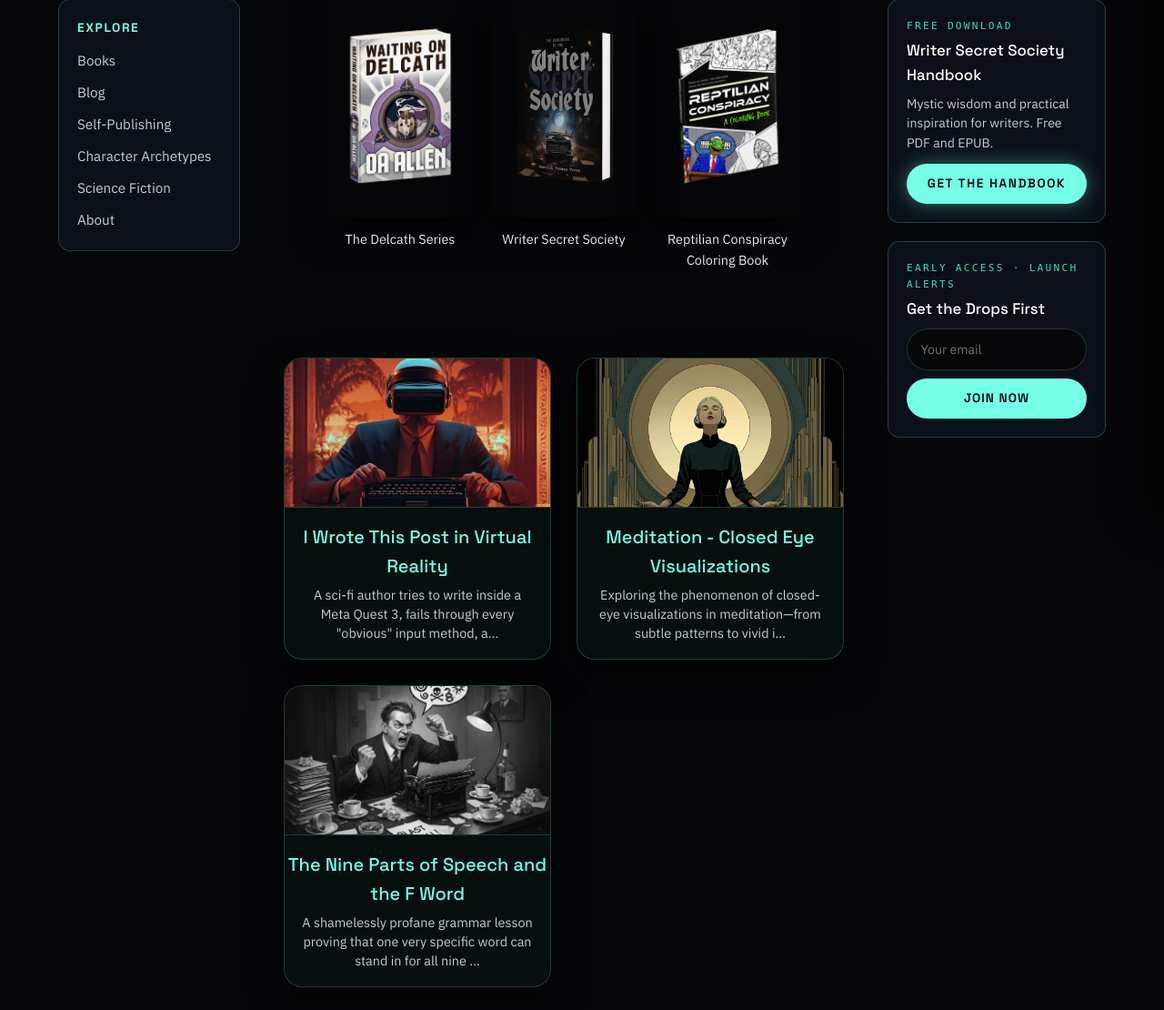
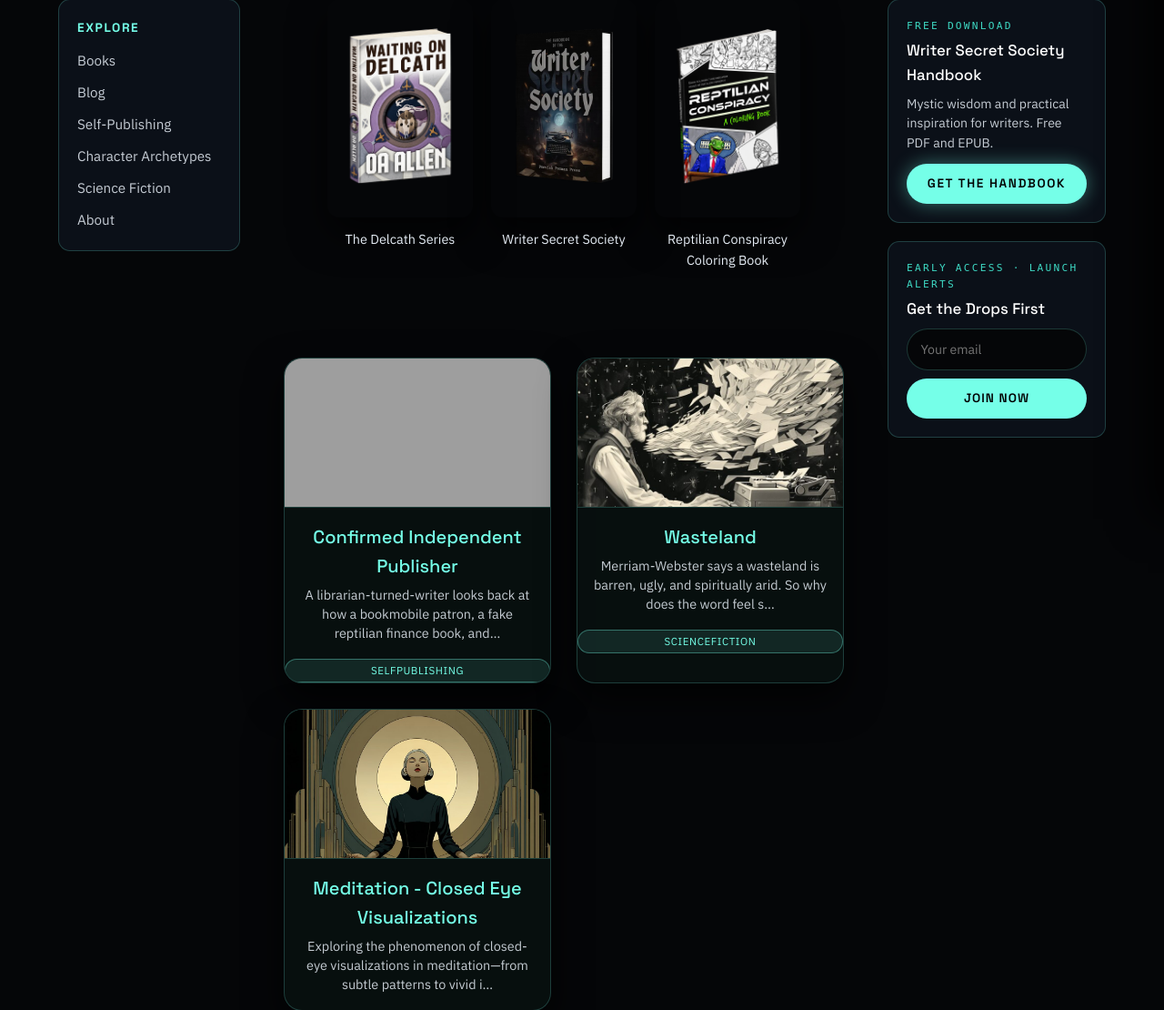
Before and after one commit to bzuley/peevishpenman, a PHP site: page / in a window 1280 px wide. Shown: the part 230-1340 px from the top of the page at 91% size. Run offline with PHP 8.4, Linux system fonts and the light colour scheme; grey boxes are pictures that could not be loaded.

Commit message:
Show tags on blog cards and fix homepage post ordering (#53)
- Render each post's tags as pills on blog cards in the homepage
  preview, the full blog index, and the tag-filtered listing (none
  of the three templates previously output the tags field at all).
- Add matching .bp-tags/.bp-tag styling in main.css.
- Add an 'added' frontmatter field (site-recency date, separate from
  each post's own editorial 'date') and sort blog listings by it, so
  newly-added posts always surface on the homepage regardless of
  their in-content date. Posts without an explicit 'added' value
  fall back to their 'date'.


Claude-Session: https://claude.ai/code/session_01423s2rtGhS2g8Aitv8A8Ra

Co-authored-by: Claude <noreply@anthropic.com>

```diff
--- a/blog-config.php
+++ b/blog-config.php
@@ -53,6 +53,15 @@ function ppm_get_blog_posts() {
                     $meta['tags'] = [];
                 }
 
+                // 'added' is when the post was added to the site, used to
+                // decide display order/recency. It defaults to 'date' (the
+                // post's own editorial date) for posts that don't set it.
+                if (preg_match("/'added'\s*=>\s*'([^']+)'/", $array_string, $m)) {
+                    $meta['added'] = $m[1];
+                } elseif (!empty($meta['date'])) {
+                    $meta['added'] = $meta['date'];
+                }
+
                 if (!empty($meta['slug']) && !empty($meta['title']) && !empty($meta['date'])) {
                     $blog_items[] = $meta;
                 }
@@ -60,7 +69,7 @@ function ppm_get_blog_posts() {
         }
 
         usort($blog_items, function($a, $b) {
-            return strtotime($b['date']) <=> strtotime($a['date']);
+            return strtotime($b['added']) <=> strtotime($a['added']);
         });
     }
 
--- a/blogs/closed-eye-visualizations.php
+++ b/blogs/closed-eye-visualizations.php
@@ -4,7 +4,8 @@ $post_meta = [
   'slug'    => 'closed-eye-visualizations',
   'title'   => 'Meditation - Closed Eye Visualizations',
   'excerpt' => 'Exploring the phenomenon of closed-eye visualizations in meditation—from subtle patterns to vivid imagery. A personal account of CEVs, their neuroscience, and their role in inner alchemy.',
-  'date'    => '2024-12-20'
+  'date'    => '2024-12-20',
+  'added'   => '2026-08-25'
 ];
 ?>
 <!DOCTYPE html>
--- a/blogs/confirmed-independent-publisher.php
+++ b/blogs/confirmed-independent-publisher.php
@@ -5,6 +5,7 @@ $post_meta = [
   'title'   => 'Confirmed Independent Publisher',
   'excerpt' => 'A librarian-turned-writer looks back at how a bookmobile patron, a fake reptilian finance book, and five years of false starts led to becoming a confirmed independent publisher.',
   'date'    => '2016-06-01',
+  'added'   => '2026-08-28',
   // Comma-separated tags, e.g. 'selfpublishing, sciencefiction'.
   // Powers the quicklink buttons on index.php (see /blog-tag.php).
   'tags'    => 'selfpublishing'
--- a/blogs/i-wrote-this-post-in-vr.php
+++ b/blogs/i-wrote-this-post-in-vr.php
@@ -4,7 +4,8 @@ $post_meta = [
   'slug'    => 'i-wrote-this-post-in-vr',
   'title'   => 'I Wrote This Post in Virtual Reality',
   'excerpt' => 'A sci-fi author tries to write inside a Meta Quest 3, fails through every "obvious" input method, and ends up with a grudging respect for the tech—plus a blunt take on AI, ethics, and accessibility.',
-  'date'    => '2025-12-29'
+  'date'    => '2025-12-29',
+  'added'   => '2026-08-25'
 ];
 ?>
 <!DOCTYPE html>
--- a/blogs/nine-parts-of-speech-f-word.php
+++ b/blogs/nine-parts-of-speech-f-word.php
@@ -4,7 +4,8 @@ $post_meta = [
   'slug'    => 'nine-parts-of-speech-f-word',
   'title'   => 'The Nine Parts of Speech and the F Word',
   'excerpt' => 'A shamelessly profane grammar lesson proving that one very specific word can stand in for all nine parts of speech.',
-  'date'    => '2024-12-09'
+  'date'    => '2024-12-09',
+  'added'   => '2026-08-25'
 ];
 ?>
 <!DOCTYPE html>
--- a/blogs/wasteland.php
+++ b/blogs/wasteland.php
@@ -5,6 +5,7 @@ $post_meta = [
   'title'   => 'Wasteland',
   'excerpt' => 'Merriam-Webster says a wasteland is barren, ugly, and spiritually arid. So why does the word feel so good to write? A dig through etymology, Chernobyl, and the Wasteland Rules of 1838.',
   'date'    => '2016-08-01',
+  'added'   => '2026-08-28',
   // Comma-separated tags, e.g. 'selfpublishing, sciencefiction'.
   // Powers the quicklink buttons on index.php (see /blog-tag.php).
   'tags'    => 'sciencefiction'
--- a/partials/blog-preview.php
+++ b/partials/blog-preview.php
@@ -50,6 +50,13 @@ function ppm_truncate($text, $limit) {
                 <?php if ($ppm_show_excerpt && !empty($post['excerpt'])) : ?>
                   <p><?= htmlspecialchars(ppm_truncate($post['excerpt'], $ppm_excerpt_len)) ?></p>
                 <?php endif; ?>
+                <?php if (!empty($post['tags'])) : ?>
+                  <ul class="bp-tags">
+                    <?php foreach ($post['tags'] as $tag) : ?>
+                      <li class="bp-tag"><?= htmlspecialchars($tag) ?></li>
+                    <?php endforeach; ?>
+                  </ul>
+                <?php endif; ?>
               </a>
             </li>
           <?php endforeach; ?>
--- a/styles/main.css
+++ b/styles/main.css
@@ -1320,6 +1320,28 @@ html.ppm-nav-open {
   padding-bottom: 1.2em;
 }
 
+.bp-tags {
+  display: flex;
+  flex-wrap: wrap;
+  justify-content: center;
+  gap: 8px;
+  list-style: none;
+  margin: -0.6em auto 1.2em;
+  padding: 0 0.8em;
+}
+
+.bp-tag {
+  font-family: "IBM Plex Sans", system-ui, sans-serif;
+  font-size: 0.72rem;
+  letter-spacing: 0.05em;
+  text-transform: uppercase;
+  color: var(--ppm-hermes);
+  background: rgba(117, 255, 232, 0.1);
+  border: 1px solid rgba(117, 255, 232, 0.35);
+  border-radius: 999px;
+  padding: 0.25em 0.75em;
+}
+
 /* Optional blog preview header */
 .bp-head {
   max-width: 80ch;
```
Also changed, not shown: blog-tag.php (+8 -0 lines), blog.php (+8 -0 lines).
